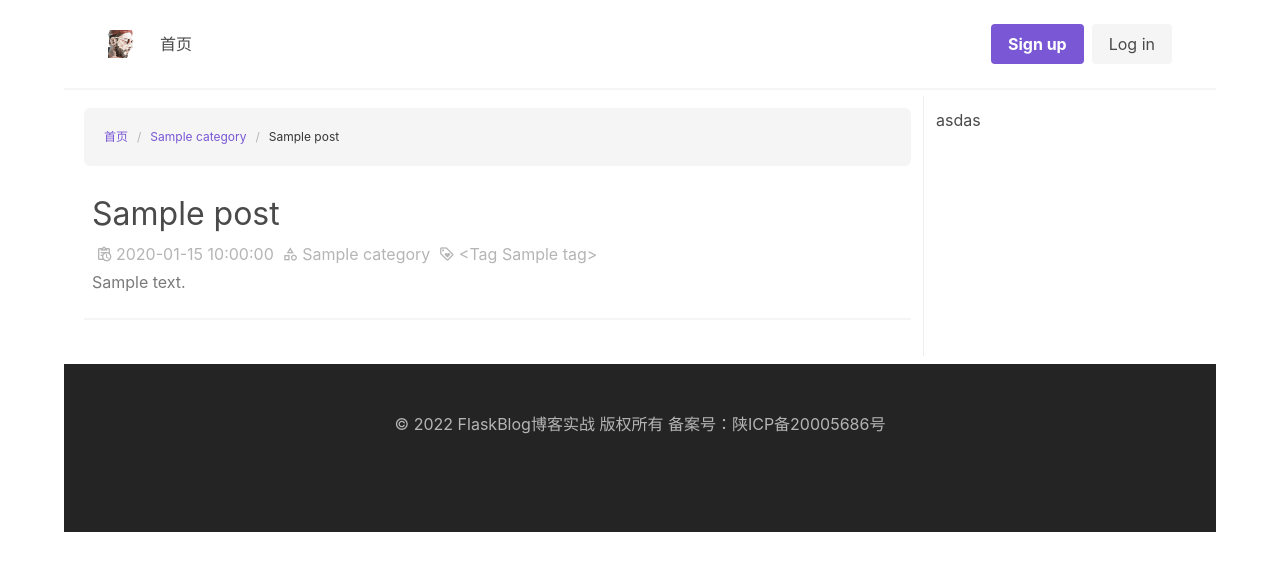
After one commit to LiuShiYa-github/FlaskBlog, a Flask app: page /blog/category/1/1 in a window 1280 px wide. The commit adds this page. Shown: the top 571 px of the page. Run offline with Flask 2, Linux system fonts and the light colour scheme; tables that the repository leaves empty hold one stand-in row (values such as "Sample post").

Commit message:
修改格式

```diff
--- a/app/admin/templates/admin/user_form.html
+++ b/app/admin/templates/admin/user_form.html
@@ -23,6 +23,9 @@
         </div>
         <div class="field">
             {{ form.avatar.label(class='label') }}
+            {% if user %}
+            <img  class="is-rounded" width="96px" height="96px" src="/admin/static/{{ user.avatar }}" alt="{{ user.username }}">
+            {% endif %}
             <div class="control">
                 {{ form.avatar(class='input',  placeholder='头像') }}
                 <p class="help has-text-grey-light">
--- /dev/null
+++ b/app/blog/templates/cate_list.html
@@ -0,0 +1,71 @@
+{% extends 'index.html' %}
+
+{% block title %}{{ cate.name }}{% endblock title %}
+
+{% block hero %}{% endblock hero %}
+
+{% block box %}
+<div class="columns">
+    <div class="column is-9" style="border-right:solid 1px #eee ;">
+        <div class="box is-shadowless has-background-light">
+            {% block breadcrumb %}
+            <nav class="breadcrumb is-small" aria-label="breadcrumbs">
+                <ul>
+                <li><a href="/">首页</a></li>
+                <li class="is-active"><a href="#" aria-current="page">{{ cate.name }}</a></li>
+                </ul>
+            </nav>
+            {% endblock breadcrumb %}
+        </div>
+
+        {% block cate_box %}
+        {% for post in post_list %}
+            <div class="pl-2">
+                <h1 class="is-size-4">
+                    <a href="{{ url_for('blog.detail', cate_id=post.category.id, post_id=post.id) }}">{{ post.title }}</a>
+                </h1>
+                <p class="has-text-grey-light is-size-6 mt-1">
+                    <span class="icon"><i class="mdi mdi-clipboard-text-clock-outline"></i></span>{{ post.add_date }}
+                    <span class="icon"><i class="mdi mdi-shape-outline"></i></span>{{ post.category.name }}
+                    <span class="icon"><i class="mdi mdi-tag-heart-outline"></i></span>{{ post.tags|join(',') }}
+                </p>
+                <div class="has-text-grey mt-1">{{ post.desc }}</div>
+            </div>
+            <div class=" dropdown-divider mb-3"></div>
+        {% endfor %}
+        {% block pagination %}
+        <nav class="pagination is-small" role="navigation" aria-label="pagination">
+            {% if pagination.has_prev %}
+            <a href="{{ url_for('blog.cates', cate_id=cate.id ) }}?page={{ pagination.prev_num }}" class="pagination-previous" title="This is the first page">Previous</a>
+            {% endif %}
+            {% if pagination.has_next %}
+            <a href="{{ url_for('blog.cates', cate_id=cate.id) }}?page={{ pagination.next_num }}" class="pagination-next">Next page</a>
+            {% endif %}
+
+            <ul class="pagination-list">
+                {% for page in pagination.iter_pages() %}
+                    {% if page %}
+                        {% if page != pagination.page %}
+                        <li>
+                            <a href="{{ url_for('blog.cates', cate_id=cate.id) }}?page={{ page }}" class="pagination-link" aria-label="Page 1" aria-current="page">{{ page }}</a>
+                        </li>
+                        {% else %}
+                        <li>
+                            <a class="pagination-link is-current" aria-label="Page 1" aria-current="page">{{ page }}</a>
+                        </li>
+                        {% endif %}
+                    {% else %}
+                        <span class=pagination-ellipsis>&hellip;</span>
+                    {% endif %}
+                {% endfor %}
+
+            </ul>
+        </nav>
+        {% endblock pagination %}
+        {% endblock cate_box %}
+    </div>
+    <div class="column">
+        asdas
+    </div>
+</div>
+{% endblock box %}
--- /dev/null
+++ b/app/blog/templates/detail.html
@@ -0,0 +1,43 @@
+{% extends 'cate_list.html' %}
+
+{% block title %}
+    {{ post.title }}
+{% endblock title %}
+
+{% block breadcrumb %}
+    <nav class="breadcrumb is-small" aria-label="breadcrumbs">
+        <ul>
+            <li><a href="/">首页</a></li>
+            <li><a href="{{ url_for('blog.cates', cate_id=cate.id) }}">{{ cate.name }}</a></li>
+            <li class="is-active"><a href="#" aria-current="page">{{ post.title }}</a></li>
+        </ul>
+    </nav>
+{% endblock breadcrumb %}
+
+{% block cate_box %}
+<div class="pl-2">
+    <h1 class="is-size-3">
+        {{ post.title }}
+    </h1>
+    <p class="has-text-grey-light is-size-6 mt-1">
+        <span class="icon"><i class="mdi mdi-clipboard-text-clock-outline"></i></span>{{ post.add_date }}
+        <span class="icon"><i class="mdi mdi-shape-outline"></i></span>{{ post.category.name }}
+        <span class="icon"><i class="mdi mdi-tag-heart-outline"></i></span>{{ post.tags|join(',') }}
+    </p>
+    <div class="content has-text-grey mt-1">{{ post.content|safe }}</div>
+</div>
+
+<hr>
+<div class="level">
+    <div class="level-left">
+        {% if prev_post %}
+            上一篇：<a href="{{ url_for('blog.detail', cate_id=prev_post.category.id, post_id=prev_post.id) }}">{{ prev_post.title }}</a>
+        {% endif %}
+    </div>
+    <div class="level-right">
+        {% if next_post %}
+            下一篇：<a href="{{ url_for('blog.detail', cate_id=next_post.category.id, post_id=next_post.id) }}">{{ next_post.title }}</a>
+        {% endif %}
+    </div>
+</div>
+{% endblock cate_box %}
--- a/app/blog/templates/index.html
+++ b/app/blog/templates/index.html
@@ -25,19 +25,19 @@
                             </b-navbar-item>
                         </template>
                         <template #start>
-                            <b-navbar-item href="#">
-                                Home
+                            <b-navbar-item href="/"
+                                {% if request.path =='/' %}active {% endif %}>
+                                首页
                             </b-navbar-item>
-                            <b-navbar-item href="#">
-                                Documentation
+
+                            {% for cate in categorys %}
+                            <b-navbar-item
+                                {% if cate.id == cate_id %}class="has-text-primary"{% endif %}
+                                href="{{ url_for('blog.cates', cate_id=cate.id) }}">
+                                {{ cate.name }}
                             </b-navbar-item>
-                            <b-navbar-dropdown label="Info">
-                                <b-navbar-item href="#">
-                                    About
-                                </b-navbar-item>
-                                <b-navbar-item href="#">
-                                    Contact
-                                </b-navbar-item>
+                            {% endfor %}
+
                             </b-navbar-dropdown>
                         </template>
 
@@ -86,33 +86,28 @@
                     {% block box %}
                     <div class="columns is-multiline">
                         {% for post in posts %}
-                        <div class="column is-4-fullhd">
+                        <div class="column is-4-fullhd is-6-desk">
                             <div class="card">
                                 <div class="card-image">
-                                    <figure class="image is-4by3">
-                                        <img src="https://bulma.io/images/placeholders/1280x960.png"
-                                            alt="Placeholder image">
+                                    <figure class="image is-4by5">
+                                        <img src="{{ post.img }}" alt="Placeholder image">
                                     </figure>
                                 </div>
                                 <div class="card-content">
-                                    <div class="media">
-                                        <div class="media-content">
-                                            <p class="title is-4"><a href="">Flask博客实战 - 掌握增删改查</a> </p>
-                                        </div>
-                                    </div>
-
                                     <div class="content">
-                                        <p class=" has-text-grey is-size-7">
-                                            既然我们选择了使用ORM框架，那就必须熟练掌握其提供的增删改查方法，在正式编写视图事前，
-                                            本节内容我们先在shell环境中来了解和熟悉其增删改查的基础方法！
+                                        <p class="title is-4"><a
+                                                href="{{ url_for('blog.detail', cate_id=post.category.id, post_id=post.id) }}">{{ post.title}}</a> </p>
+                                        <p class="has-text-grey subtitle is-size-6">
+                                            {{ post.desc }}
                                         </p>
-                                        <time datetime="2016-1-1">11:09 PM - 1 Jan 2016</time>
+                                        <time class="has-text-grey" datetime="{{ post.add_date }}">{{ post.add_date }}</time>
                                     </div>
                                 </div>
                             </div>
                         </div>
                         {% endfor %}
-                    </div>
+
+                </div>
                     <nav class="pagination" role="navigation" aria-label="pagination">
                         <a class="pagination-previous is-disabled" title="This is the first page">Previous</a>
                         <a class="pagination-next">Next page</a>
--- a/app/blog/views.py
+++ b/app/blog/views.py
@@ -14,12 +14,26 @@ from flask import (
 )
 
 bp = Blueprint('blog', __name__, url_prefix='/blog', template_folder='templates', static_folder='static')
+from app.blog.models import Category, Post, Tag
 
 
 def index():
     """ 首页视图 """
-    posts = [1, 2, 3, 4, 5, 6]
-    return render_template('index.html', posts=posts)
+    page = request.args.get('page', 1, type=int)
+    pagination = Post.query.order_by(-Post.add_date).paginate(page, per_page=9, error_out=False)
+    post_list = pagination.items
+
+    import random
+    imgs = [
+        'https://gimg2.baidu.com/image_search/src=http%3A%2F%2Fimg.jj20.com%2Fup%2Fallimg%2Ftp01%2F1ZZH250054149-0-lp.jpg&refer=http%3A%2F%2Fimg.jj20.com&app=2002&size=f9999,10000&q=a80&n=0&g=0n&fmt=auto?sec=1665669152&t=45ceedb22949717bfd414f17a36d6752',
+        'https://gimg2.baidu.com/image_search/src=http%3A%2F%2Fimg.jj20.com%2Fup%2Fallimg%2Ftp09%2F21031FKU44S6-0-lp.jpg&refer=http%3A%2F%2Fimg.jj20.com&app=2002&size=f9999,10000&q=a80&n=0&g=0n&fmt=auto?sec=1665669130&t=bae679c92a2833ac185cb5ef8f834aae',
+        'https://img2.baidu.com/it/u=1853461411,445981998&fm=253&fmt=auto&app=138&f=JPEG?w=889&h=500']
+
+    for post in post_list:
+        post.img = random.sample(imgs, 1)[0]
+        # post.img = random.choice(imgs)
+
+    return render_template('index.html', posts=post_list, pagination=pagination)
 
 
 @bp.route('/hello')
@@ -30,3 +44,27 @@ def hello():
 @bp.route('/flask')
 def helloflask():
     return 'Hello, Flask!'
+
+
+@bp.route('/category/<int:cate_id>')
+def cates(cate_id):
+    # 分类页
+    cate = Category.query.get(cate_id)
+    page = request.args.get('page', 1, type=int)
+    pagination = Post.query.filter(Post.category_id == cate_id).paginate(page, per_page=10, error_out=False)
+    post_list = pagination.items
+    return render_template('cate_list.html', cate=cate, post_list=post_list, cate_id=cate_id, pagination=pagination)
+
+
+@bp.route('/category/<int:cate_id>/<int:post_id>')
+def detail(cate_id, post_id):
+    # 详情页
+    cate = Category.query.get(cate_id)
+    post = Post.query.get_or_404(post_id)
+
+    # 上一篇
+    prev_post = Post.query.filter(Post.id < post_id).order_by(-Post.id).first()
+    # 下一篇
+    next_post = Post.query.filter(Post.id > post_id).order_by(Post.id).first()
+
+    return render_template('detail.html', cate=cate, post=post, prev_post=prev_post, next_post=next_post)
```
Also changed, not shown: app/admin/templates/admin/article_form.html (+113 -7 lines), app/admin/views.py (+24 -1 lines), app/admin/static/avatar/d25d51dff8db40c4904d6d096d8b5aa0.jpg (added), app/admin/static/avatar/ef2bd80409bb4d789fd98222559ef0fe.jpg (added), app/admin/static/upload/8f6367512e8e410d92802dd76f2c8076.jpg (added), 7 other files.
